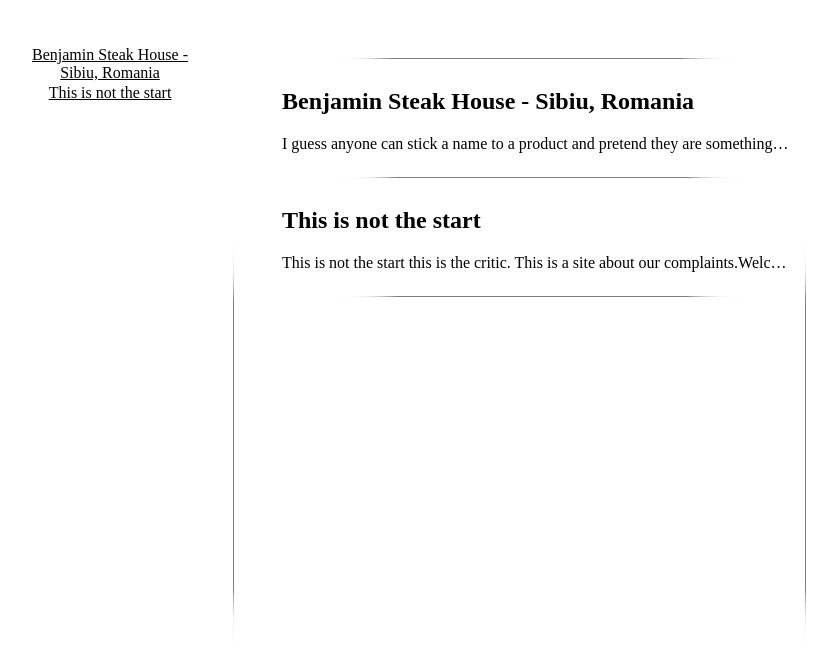
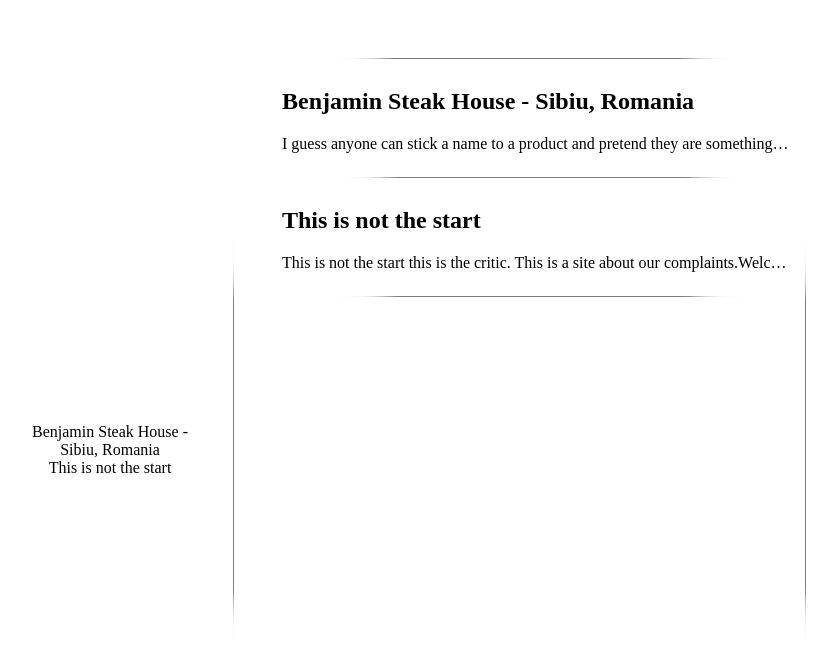
Before and after one commit to imafcritic/imafcritic.github.io, a Jekyll site: the page built from index.html, in a window 1280 px wide. Shown: the top 661 px of the page, without its empty margins (18-855 px from the left). Built offline with Jekyll 4.4.1, drawn with Linux system fonts in a browser that asks for light colours; nearby versions of some CDN libraries; comment, search, counter and statistics services are not loaded.

Commit message:
fixed left side css and btns

```diff
--- a/css/default.css
+++ b/css/default.css
@@ -99,7 +99,7 @@
 .sidebars > .sidebar {
     /*box-shadow: 0 0 5px rgba(0, 0, 0, 0.64);*/
     position: fixed;
-    color: white;
+
     padding: 30px;
     text-align: center;
 }
@@ -131,7 +131,7 @@
     #main_article:hover {
         /*background: aqua;*/
         /*padding:10px;*/
-        box-shadow: 0px 0px 2px  rgba(0, 0, 0, 0.64);
+        box-shadow: 0px 0px 2px rgba(0, 0, 0, 0.64);
     }
 
     #main_article:active {
@@ -150,11 +150,25 @@
 .article .content {
     padding: 0 10px;
 }
-/*...........................................................lines..........................................................................*/
-div.ver_line {
+
+/*center vertical and horizantal*/
+.v_center {
     height: 100%;
     display: flex;
     align-items: center;
+}
+
+.h_center {
+    width: 100%;
+    text-align: center;
+}
+
+    .h_center div {
+        display: inline-block;
+    }
+
+/*...........................................................lines..........................................................................*/
+div.ver_line {
 }
 
     div.ver_line div {
@@ -169,15 +183,11 @@
             content: url('../img/line_divider_vertical_long_active.png');
         }
 
-
 div.horiz_line {
-    width: 100%;
-    text-align: center;
 }
 
     div.horiz_line div {
         content: url('../img/line_divider_horizontal.png');
-        display: inline-block;
     }
 
 
@@ -191,7 +201,7 @@
 
 div.btnSelect:hover {
     background-color: #FEFEFE;
-    box-shadow: 2px 2px 5px  rgba(0, 0, 0, 0.64);
+    box-shadow: 2px 2px 5px rgba(0, 0, 0, 0.64);
 }
 
 div.btnSelect:active {
--- a/index.html
+++ b/index.html
@@ -11,17 +11,17 @@
     <section id="main_article" class="right btn" data-action="toggle" data-side="right">
         <!-- this content will be emptied -->
     </section>
-    <div class="horiz_line"><div></div></div>
+    <div class="horiz_line h_center"><div></div></div>
 
     <section id="all_articles">
         <ul>
             {% for post in site.posts %}
             <li>
-                <div tag="{{ post.url | prepend: site.baseurl | remove_first:'/'}}"
+                <div tag="{{post.url |   remove_first:'/articles/' | replace:'.html',''}}"
                      data-action="select" class="btn btnSelect article" id="{{post.url |   remove_first:'/articles/' | replace:'.html',''}}">
                     <h2>{{ post.title }}</h2>
                     <div class="content"> {{ post.content }}</div>
-                    <div class="horiz_line"><div></div></div>
+                    <div class="horiz_line h_center"><div></div></div>
                 </div>
             </li>   {% endfor %}
         </ul>
@@ -30,20 +30,26 @@
 
 <aside class="rightDiv"></aside>
 <div class="sidebars">
-    <div class="sidebar left">
-        <ul style="float:left;">
-            {% for post in site.posts %}
-            <li>
-                <a href="{{ post.url | prepend: site.baseurl }}">{{ post.title }}</a>
-            </li> {% endfor %}
-        </ul>
+    <div class="sidebar left ">
+        <div class="v_center" style="float:left;">
+            <ul  style="float:left;">
+                {% for post in site.posts %}
+                <li>
+                 <div tag="{{post.url |   remove_first:'/articles/' | replace:'.html',''}}"
+                     data-action="select" class="btn btnSelect article" id="btn_{{post.url |   remove_first:'/articles/' | replace:'.html',''}}">
+                  <span>{{ post.title }}</span>
+                     <!--  <a href="{{ post.url | prepend: site.baseurl }}">{{ post.title }}</a>-->
+                     </div>
+                </li> {% endfor %}
+            </ul>
+        </div>
         <div class="arrow left btn btn-primary" data-action="toggle" data-side="left">
-            <div class="ver_line"><div></div></div>
+            <div class="ver_line v_center"><div></div></div>
         </div>
     </div>
     <div class="sidebar right" id="comments">
         <div class="arrow right btn btn-primary" data-action="toggle" data-side="right">
-            <div class="ver_line"><div></div></div>
+            <div class="ver_line v_center"><div></div></div>
         </div>
         <div class="fb-comments" data-href="http://imafcritic.github.io/articles/{{ site.posts.first.url }}" tag="http://imafcritic.github.io/articles/" data-numposts="10" data-width="400" data-order-by="reverse_time"></div>
     </div>
--- a/js/handlers.js
+++ b/js/handlers.js
@@ -15,7 +15,7 @@
     $("#main_article").empty();
     var $first_article = $('#all_articles ul li div').first();
 
-    main_id = $first_article.attr("id");
+    main_id = "#"+$first_article.attr("id");
     // $("#main_article").load(getRef(main_id));
     $("#main_article").hide().html($first_article.html()).show(500);
     $first_article.empty();
@@ -28,18 +28,18 @@
         $(".sidebar." + side).trigger("sidebar:" + action);
     }
     else {
-        var $currentArticle = $thisElem;
-        var ref = $thisElem.attr("tag");
-        var current_id = $currentArticle.attr("id");
 
+        var current_id = "#"+$thisElem.attr("tag");
+
+        var $currentArticle = $(current_id);
         //put the content of main back to its place
         //get the element
-        $("#" + main_id).empty();
-        $("#" + main_id).hide().html($("#main_article").contents()).show(500);
+        $(main_id).empty();
+        $(main_id).hide().html($("#main_article").contents()).show(500);
         //$("#" + main_id).load(getRef(main_id));
         // put the selected on into main
         $("#main_article").empty();
-        $("#main_article").hide().html($thisElem.contents()).show(500);
+        $("#main_article").hide().html($currentArticle.contents()).show(500);
         //$("#main_article").load(ref);
         main_id = current_id;
         // empty out the selected one
```
Also changed, not shown: 4 other files.
